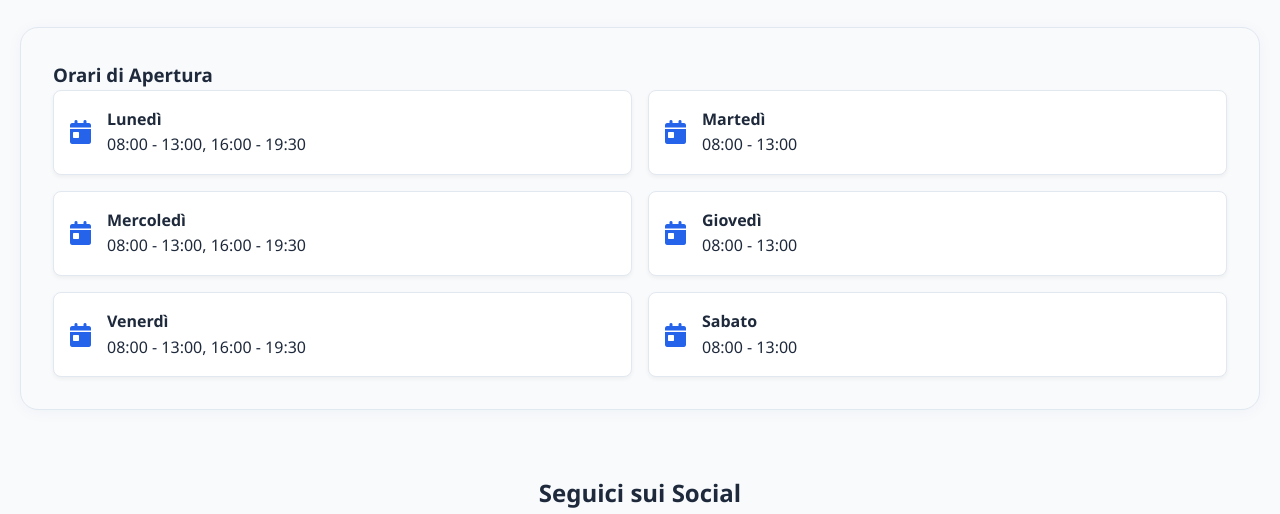
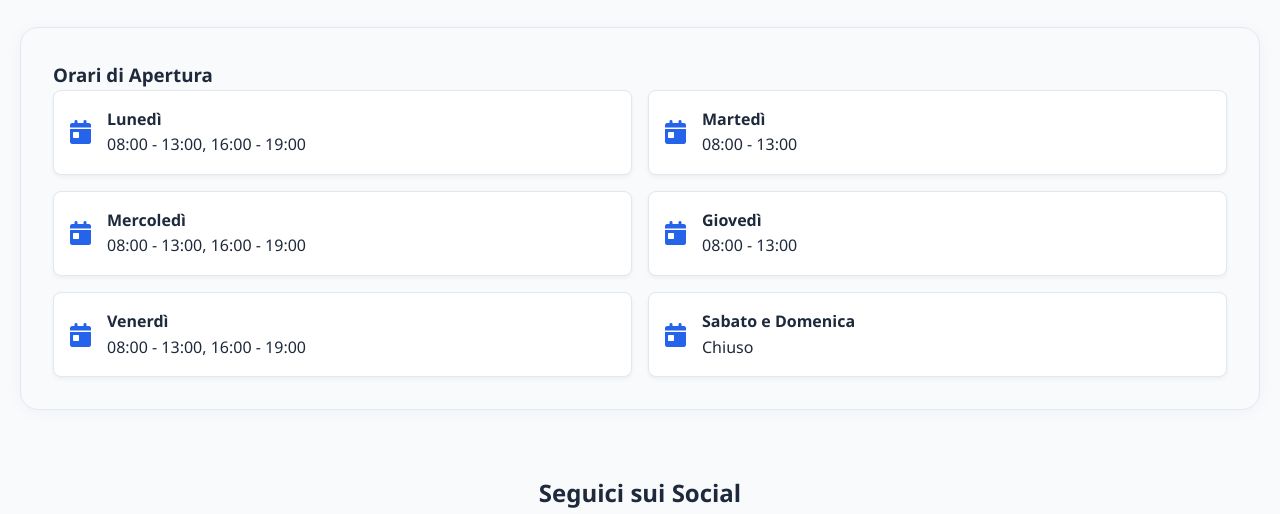
Before and after one commit to emmesaux/angela-lavanderia, a website: page index.html in a window 1280 px wide. Shown: the part 3700-4214 px from the top of the page. Drawn offline with Linux system fonts and the light colour scheme.

Commit message:
aggiornamento orari

```diff
--- a/index.html
+++ b/index.html
@@ -186,7 +186,7 @@
                         <i class="fas fa-calendar-day"></i>
                         <div class="orario-content">
                             <span class="giorno">Lunedì</span>
-                            <span class="orario">08:00 - 13:00, 16:00 - 19:30</span>
+                            <span class="orario">08:00 - 13:00, 16:00 - 19:00</span>
                         </div>
                     </div>
                     <div class="orario-item">
@@ -200,7 +200,7 @@
                         <i class="fas fa-calendar-day"></i>
                         <div class="orario-content">
                             <span class="giorno">Mercoledì</span>
-                            <span class="orario">08:00 - 13:00, 16:00 - 19:30</span>
+                            <span class="orario">08:00 - 13:00, 16:00 - 19:00</span>
                         </div>
                     </div>
                     <div class="orario-item">
@@ -214,14 +214,14 @@
                         <i class="fas fa-calendar-day"></i>
                         <div class="orario-content">
                             <span class="giorno">Venerdì</span>
-                            <span class="orario">08:00 - 13:00, 16:00 - 19:30</span>
+                            <span class="orario">08:00 - 13:00, 16:00 - 19:00</span>
                         </div>
                     </div>
                     <div class="orario-item">
                         <i class="fas fa-calendar-day"></i>
                         <div class="orario-content">
-                            <span class="giorno">Sabato</span>
-                            <span class="orario">08:00 - 13:00</span>
+                            <span class="giorno">Sabato e Domenica</span>
+                            <span class="orario">Chiuso</span>
                         </div>
                     </div>
                 </div>
```
